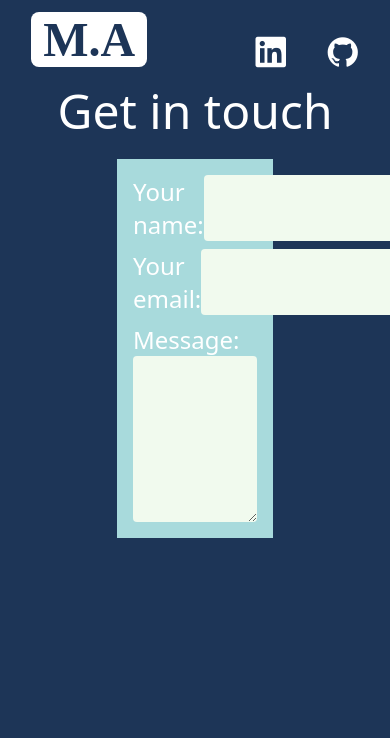
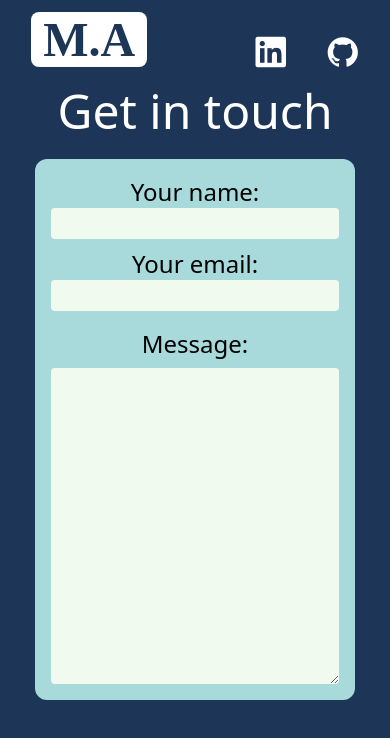
Before and after one commit to moeabdulnas/mohamedabdulnassir, a React (Create React App) app in the folder app/: page / in a window 390 px wide. Both pictures are taken after a click on the button "Get in touch". Shown: the top 738 px of the page. Built offline with nearby package versions, Linux system fonts and the light colour scheme; a web font is replaced by a local one.

Commit message:
Responsiveness contact

```diff
--- a/app/src/Contact.css
+++ b/app/src/Contact.css
@@ -38,11 +38,14 @@ h1 {
 
 .contactContainer {
     background-color: var(--main-bg-color);
-    width: 40%;
+    max-width: 460px;
     font-size: 1.5rem;
     margin: 0 auto;
+    color: black;
+    border-radius: 12px;
+}
 
-}
+
 
 .form {
     padding: 1rem 1rem;
@@ -59,6 +62,11 @@ h1 {
 .messageDiv {
     display: flex;
     flex-direction: column;
+    margin-top: 1rem;
+}
+
+.messageDiv > label {
+    margin-bottom: 0.5rem;
 }
 
 #name,
@@ -69,3 +77,18 @@ h1 {
     padding: 0.5rem;
     background-color: var(--input-bg-color);
 }
+
+
+@media only screen and (max-width: 480px) {
+    .contactContainer {
+        max-width: 320px;
+        text-align: center;
+    }
+
+    .nameDiv,
+    .emailDiv,
+    .messageDiv {
+        display: flex;
+        flex-direction: column;
+    }
+}
--- a/app/src/Contact.jsx
+++ b/app/src/Contact.jsx
@@ -1,6 +1,8 @@
+import { useState } from "react";
 import "./Contact.css"
 
 const Contact = (props) => {
+    const [sent, setSent] = useState(false);
     return (
         <div className="contact">
             <h1>Get in touch</h1>
@@ -16,7 +18,7 @@ const Contact = (props) => {
                     </div>
                     <div className="messageDiv">
                         <label htmlFor="message">Message:</label>
-                        <textarea name="message" id="message" rows="10"></textarea>
+                        <textarea name="message" id="message" rows="20"></textarea>
                     </div>
                 </form>
             </div>
```
